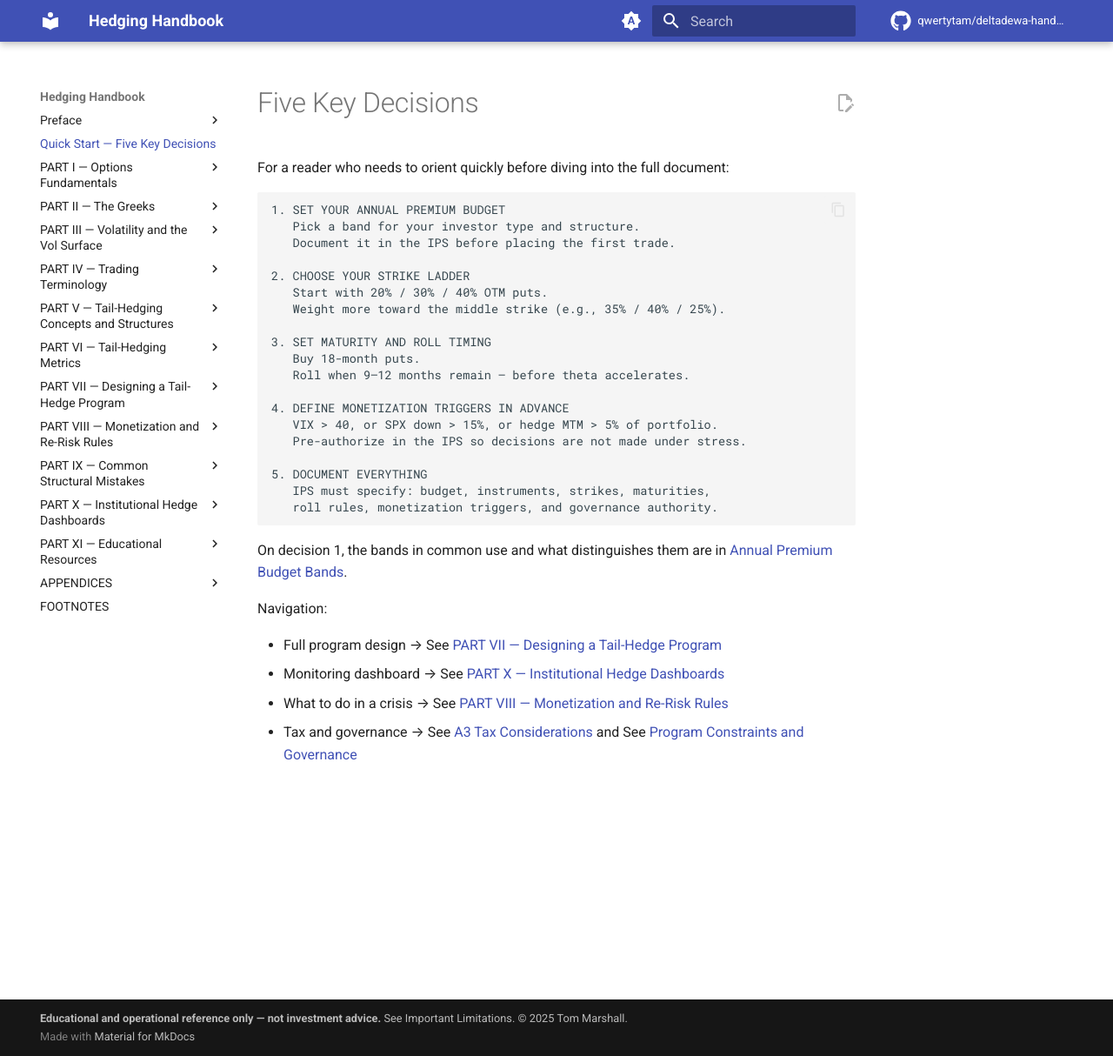
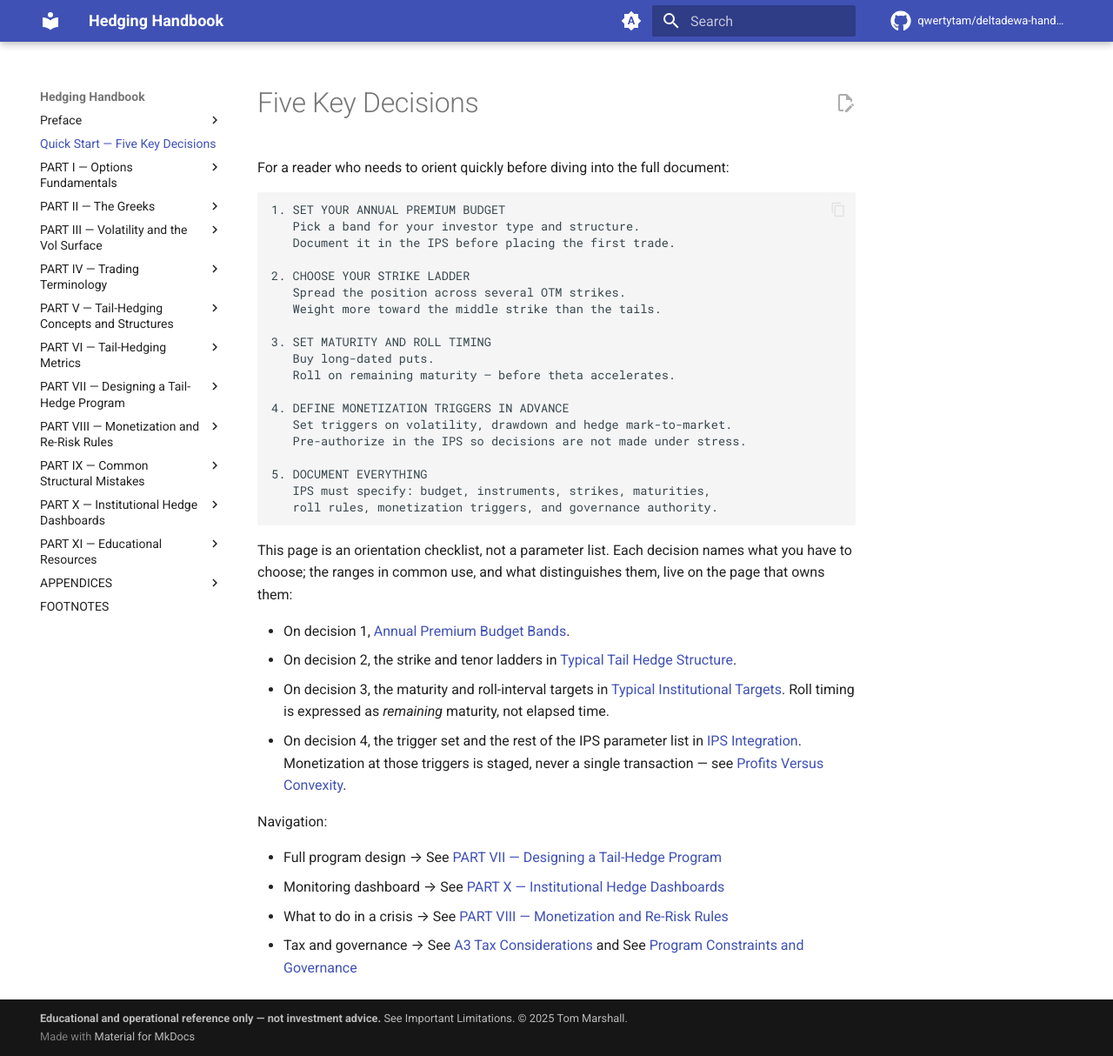
Before and after one commit to qwertytam/deltadewa-handbook, an MkDocs documentation site: the page built from docs/quick-start-five-key-decisions/index.md, in a window 1280 px wide and 1214 px high. Shown: the whole window at 87% size. Built offline with MkDocs 1.6.1 and Material for MkDocs 9.7.7, drawn with Linux system fonts in a browser that asks for light colours; comment, search, counter and statistics services are not loaded.

Commit message:
Stop the quick-start restating canonical parameters
The five-decisions page restated numbers owned by Part VII in three of its
five items: the strike ladder and weights (owned by Typical Tail Hedge
Structure), the maturity and roll interval (owned by Typical Institutional
Targets), and the monetization trigger set (owned by IPS Integration). All
three currently agree with their owners, so this is duplication rather than
contradiction - but it is the same pattern that produced the VIX ladder
defect in #9, where a second copy drifted from the first and nothing linked
the two.

Decision 1 on this page already had the right shape: name the choice, drop
the number, link the owner. Decisions 2, 3 and 4 now follow it. The page
keeps its purpose - it is an orientation checklist, and it now says so.

Roll timing stays expressed as remaining maturity.

````diff
--- a/docs/quick-start-five-key-decisions/index.md
+++ b/docs/quick-start-five-key-decisions/index.md
@@ -10,15 +10,15 @@ For a reader who needs to orient quickly before diving into the full document:
    Document it in the IPS before placing the first trade.
 
 2. CHOOSE YOUR STRIKE LADDER
-   Start with 20% / 30% / 40% OTM puts.
-   Weight more toward the middle strike (e.g., 35% / 40% / 25%).
+   Spread the position across several OTM strikes.
+   Weight more toward the middle strike than the tails.
 
 3. SET MATURITY AND ROLL TIMING
-   Buy 18-month puts.
-   Roll when 9–12 months remain — before theta accelerates.
+   Buy long-dated puts.
+   Roll on remaining maturity — before theta accelerates.
 
 4. DEFINE MONETIZATION TRIGGERS IN ADVANCE
-   VIX > 40, or SPX down > 15%, or hedge MTM > 5% of portfolio.
+   Set triggers on volatility, drawdown and hedge mark-to-market.
    Pre-authorize in the IPS so decisions are not made under stress.
 
 5. DOCUMENT EVERYTHING
@@ -26,7 +26,12 @@ For a reader who needs to orient quickly before diving into the full document:
    roll rules, monetization triggers, and governance authority.
 ```
 
-On decision 1, the bands in common use and what distinguishes them are in [Annual Premium Budget Bands](../part-7/typical-hedge-program-targets.md#annual-premium-budget-bands).
+This page is an orientation checklist, not a parameter list. Each decision names what you have to choose; the ranges in common use, and what distinguishes them, live on the page that owns them:
+
+- On decision 1, [Annual Premium Budget Bands](../part-7/typical-hedge-program-targets.md#annual-premium-budget-bands).
+- On decision 2, the strike and tenor ladders in [Typical Tail Hedge Structure](../part-7/typical-hedge-program-targets.md#typical-tail-hedge-structure).
+- On decision 3, the maturity and roll-interval targets in [Typical Institutional Targets](../part-7/typical-hedge-program-targets.md#typical-institutional-targets). Roll timing is expressed as *remaining* maturity, not elapsed time.
+- On decision 4, the trigger set and the rest of the IPS parameter list in [IPS Integration](../part-7/program-constraints-and-governance.md#investment-policy-statement-ips-integration). Monetization at those triggers is staged, never a single transaction — see [Profits Versus Convexity](../part-8/profits-versus-convexity-when-to-take-and-when-to-hold.md#principles-for-deciding).
 
 Navigation:
 
````
